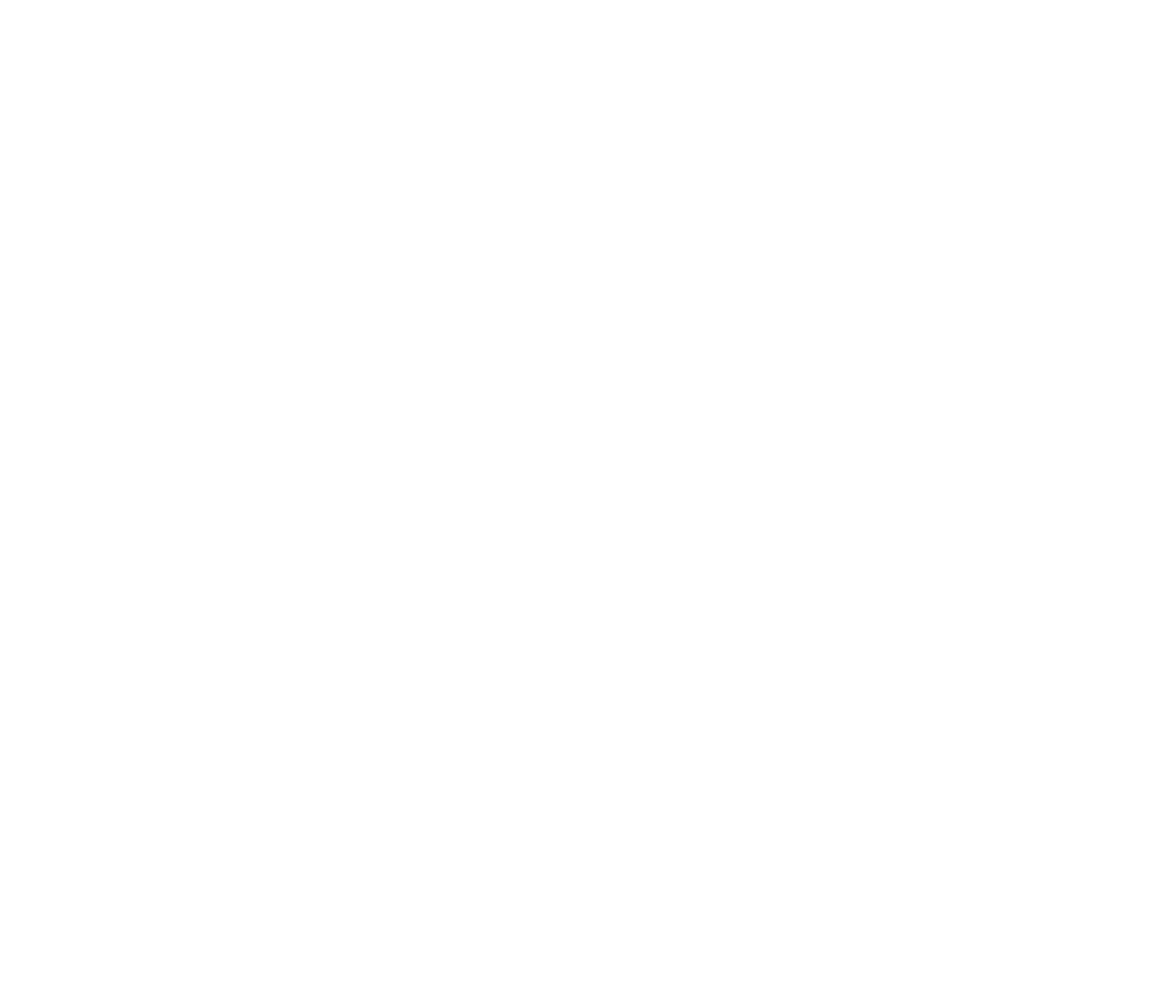
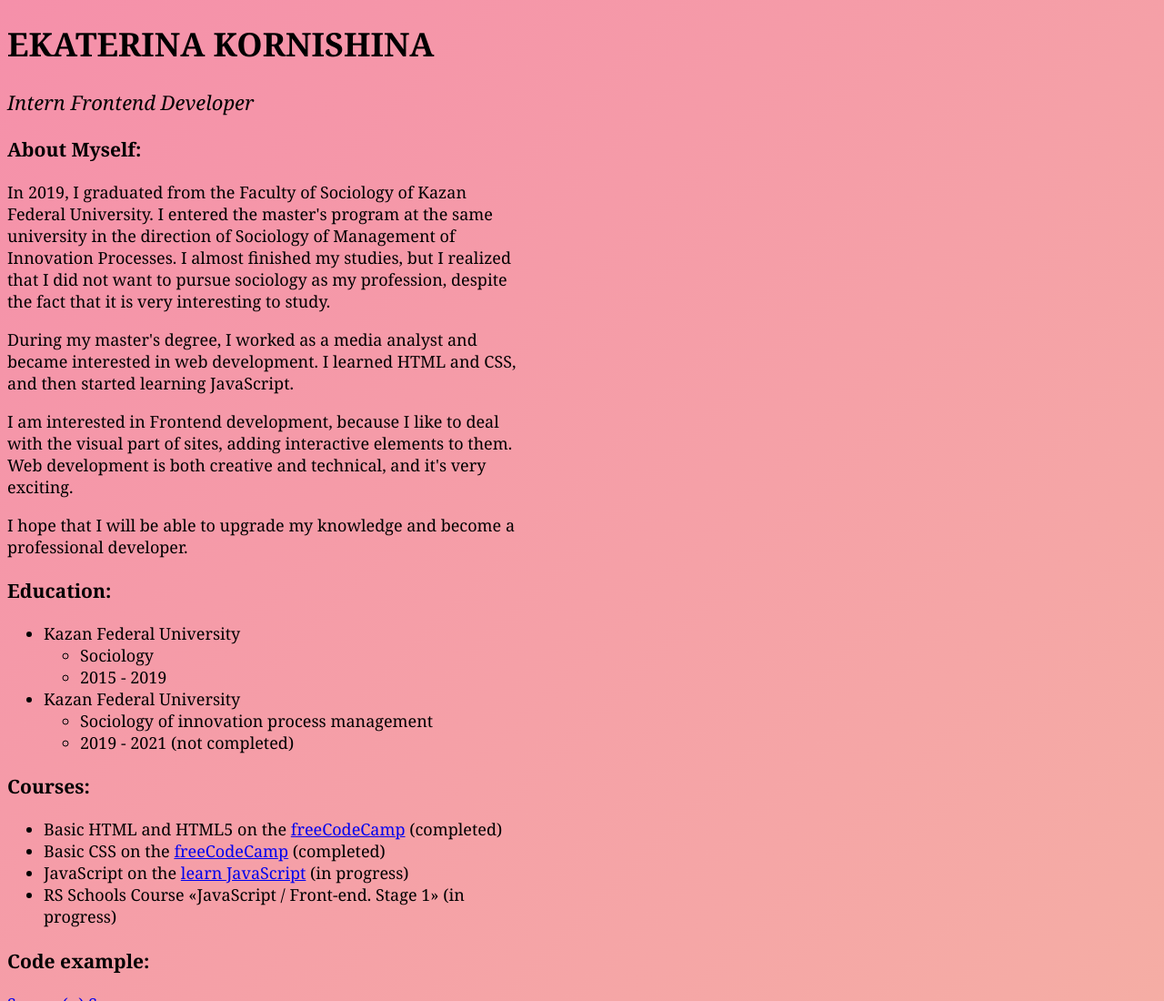
Before and after one commit to aniretakey/rsschool-cv, a plain HTML site: page index.html in a window 1280 px wide. Shown: the top 1100 px of the page at 91% size. Before the commit the page ends 800 px from the top, so only its background shows below. Drawn offline with Linux system fonts and the light colour scheme.

Commit message:
docs: update HTML & add styles

```diff
--- a/index.html
+++ b/index.html
@@ -1,8 +1,127 @@
 <!DOCTYPE html>
 <html lang="en">
   <head>
-    <meta charset="UTF-8" />
-    <title>Document</title>
+    <meta charset="UTF-8">
+    <link rel="stylesheet" href="style.css">
+    <title>CV</title>
   </head>
-  <body></body>
+  <body>
+
+  <header>
+    <h1>Ekaterina Kornishina</h1>
+    <p class="header-substring">Intern Frontend Developer</p>
+  </header>
+
+  <main>
+  <section class="right-column">
+  <section class="about-myself">
+    <h3>About Myself:</h3>
+    <p>
+      In 2019, I graduated from the Faculty of Sociology of Kazan Federal
+      University. I entered the master's program at the same university in the
+      direction of Sociology of Management of Innovation Processes. I almost
+      finished my studies, but I realized that I did not want to pursue
+      sociology as my profession, despite the fact that it is very interesting
+      to study.
+    </p>
+    <p>
+      During my master's degree, I worked as a media analyst and became
+      interested in web development. I learned HTML and CSS, and then started
+      learning JavaScript.
+    </p>
+    <p>
+      I am interested in Frontend development, because I like to deal with the
+      visual part of sites, adding interactive elements to them. Web development
+      is both creative and technical, and it's very exciting.
+    </p>
+    <p>
+      I hope that I will be able to upgrade my knowledge and become a
+      professional developer.
+    </p>
+  </section>
+
+  <section class="education">
+    <h3>Education:</h3>
+    <ul>
+      <li>Kazan Federal University</li>
+      <ul>
+        <li>Sociology</li>
+        <li>2015 - 2019</li>
+      </ul>
+      <li>
+        Kazan Federal University
+        <ul>
+          <li>Sociology of innovation process management</li>
+          <li>2019 - 2021 (not completed)</li>
+        </ul>
+      </li>
+    </ul>
+  </section>
+
+  <section class="courses">
+    <h3>Courses:</h3>
+    <ul>
+      <li>Basic HTML and HTML5 on the <a href="https://www.freecodecamp.org/learn/responsive-web-design/#basic-html-and-html5">freeCodeCamp</a> (completed)</li>
+      <li>
+        Basic CSS on the <a href="https://www.freecodecamp.org/learn/responsive-web-design/#basic-css">freeCodeCamp</a> (completed)</li>
+        <li>JavaScript on the <a href="https://learn.javascript.ru/">learn JavaScript</a> (in progress)</li>
+        <li>RS Schools Course «JavaScript / Front-end. Stage 1» (in progress)</li>
+    </ul>
+  </section>
+
+  <section class="code-example">
+    <h3>Code example:</h3>
+    <p>
+      <a
+        href="https://www.codewars.com/kata/515e271a311df0350d00000f/javascript"
+        >Square(n) Sum</a
+      >
+    </p>
+    <p>
+      Complete the square sum function so that it squares each number passed
+      into it and then sums the results together.
+    </p>
+    <p class="code">
+      <code">
+        function squareSum(numbers) { <br>
+          let sum = 0; <br>
+          for (let i = 0; i < numbers.length; i++) {
+            sum += numbers[i] ** 2; } <br>
+            return sum; <br>
+          }
+      </code>
+    </p>
+  </section>
+</section>
+
+  <aside class="left-column">
+  <section class="contacts">
+    <h3>Contact information:</h3>
+  <ul>
+    <li>E-mail: EMKornishina@gmail.com</li>
+    <li>Telegram: <a href="https://t.me/aniretakeyy">@aniretakeyy</a></li>
+  </ul>
+  </section>
+
+  <section class="skills">
+    <h3>Skills:</h3>
+    <ul>
+      <li>HTML5</li>
+      <li>CSS3</li>
+      <li>Basic JavaScript</li>
+      <li>VS Code</li>
+    </ul>
+  </section>
+
+  <section class="languages">
+    <h3>Languages:</h3>
+    <ul>
+      <li>Russian - Native</li>
+      <li>English - Upper-intermediate / Advanced (according to the online test at <a href="https://www.efset.org/cert/5FEDe6">EF SET</a>)</li>
+    </ul>
+  </section>
+</aside>
+
+  </main>
+  </body>
 </html>
--- a/style.css
+++ b/style.css
@@ -1,3 +1,32 @@
 body {
   width: auto;
+  background: linear-gradient(-45deg, #f5b6a3, #f590aa);
+  font-family: Georgia, serif;
+  font-size: 18px;
+  color: #000000;
+  font-weight: 400;
 }
+
+main {
+  width: 70vh;
+  justify-content: center;
+}
+
+h1 {
+  font-family: Georgia, serif;
+
+  color: #000000;
+  font-weight: 700;
+  text-transform: uppercase;
+}
+
+.header-substring {
+  font-style: italic;
+  font-size: 22px;
+}
+
+.code {
+  border: 6px inset rgba(224,77,108,0.71);
+  border-radius: 10px;
+  padding: 5px 10px;
+}
```
